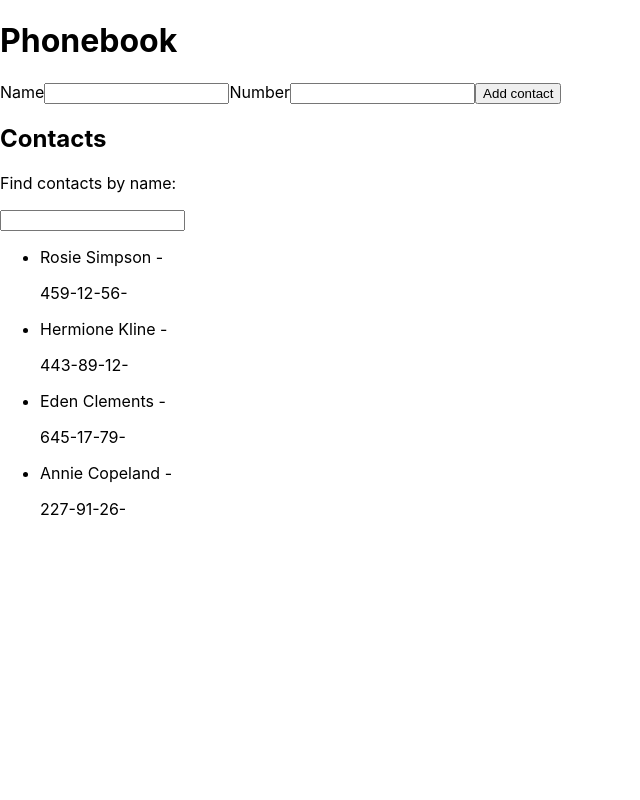
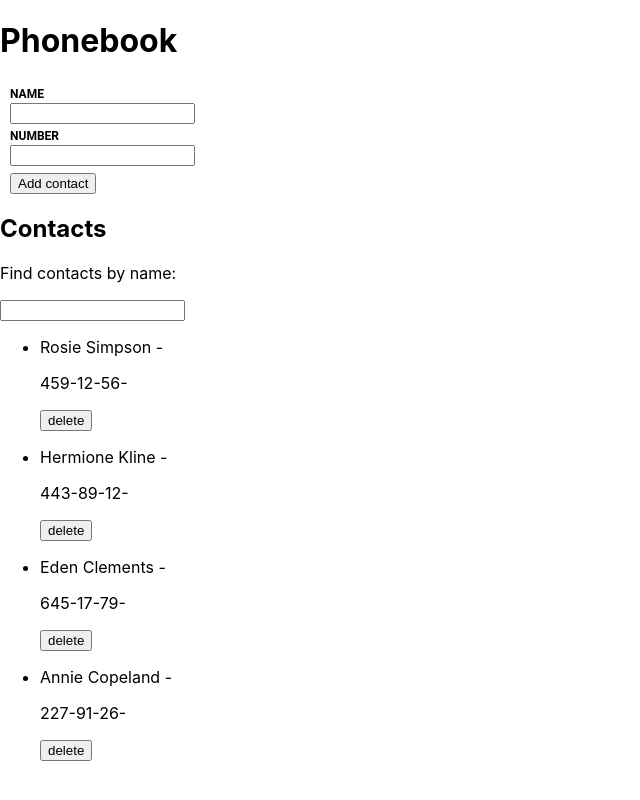
Before and after one commit to Julija100/goit-react-hw-02-phonebook, a React (Create React App) app: page / in a window 1280 px wide. Shown: the whole page, without its empty margins (0-640 px from the left). Built offline with nearby package versions, Linux system fonts and the light colour scheme.

Commit message:
Added alert

```diff
--- a/src/App.jsx
+++ b/src/App.jsx
@@ -22,10 +22,28 @@ class App extends Component {
       name,
       number,
     };
+
+    const { contacts } = this.state;
+
+    const repeatedName = contacts.find(
+      (contact) => contact.name === contactsItem.name
+    );
+    const repeatedNumber = contacts.find(
+      (contact) => contact.number === contactsItem.number
+    );
+    if (repeatedName) {
+      alert(`${contactsItem.name} is already in contacts.`);
+      return;
+    }
+    if (repeatedNumber) {
+      alert(`${contactsItem.number} is already in contacts.`);
+      return;
+    }
     this.setState(({ contacts }) => ({
       contacts: [contactsItem, ...contacts],
     }));
   };
+
   onFilterChange = (e) => {
     this.setState({ filter: e.target.value });
   };
@@ -37,6 +55,16 @@ class App extends Component {
       contact.name.toLocaleLowerCase().includes(normalFilterValue)
     );
   };
+
+
+  deleteContact = (contactId) => {
+    this.setState((prevState) => ({
+      contacts: prevState.contacts.filter(
+        (contact) => contact.id !== contactId
+      ),
+    }));
+  }
+
   render() {
     const filteredContacts = this.getFilteredContacts();
     return (
@@ -45,7 +73,8 @@ class App extends Component {
         <ContactForm onSubmitData={this.addContact} />
         <h2>Contacts</h2>
         <Filter onFilterChange={this.onFilterChange} />
-        <ContactsList contacts={filteredContacts} />
+        <ContactsList contacts={filteredContacts}
+          deleteContactsButton={ this.deleteContact}/>
       </div>
     );
   }
--- a/src/components/ContactForm/ContactForm.jsx
+++ b/src/components/ContactForm/ContactForm.jsx
@@ -1,4 +1,5 @@
 import React, { Component } from "react";
+import style from '../ContactForm/ContactForm.module.css'
 
 class ContactForm extends Component {
   state = {
@@ -20,9 +21,9 @@ class ContactForm extends Component {
   render() {
     const { name, number } = this.state;
     return (
-      <form onSubmit={this.onFormSubmit}>
+      <form className={style.contactForm} onSubmit={this.onFormSubmit}>
         <label>
-          <span>Name</span>
+          <span className={style.titleStyle}>Name</span>
           <input
             type="text"
             name="name"
@@ -34,18 +35,21 @@ class ContactForm extends Component {
           />
         </label>
         <label>
-          <span>Number</span>
+          <span className={style.titleStyle}>Number</span>
           <input
             type="tel"
             name="number"
             pattern="\+?\d{1,4}?[-.\s]?\(?\d{1,3}?\)?[-.\s]?\d{1,4}[-.\s]?\d{1,4}[-.\s]?\d{1,9}"
             title="Номер телефона должен состоять цифр и может содержать пробелы, тире, круглые скобки и может начинаться с +"
-                    required
-                    value={number}
-                    onChange={this.onInputChange}
+            required
+            value={number}
+            onChange={this.onInputChange}
           />
-            </label>
-            <button type = 'submit'>Add contact</button>
+        </label>
+        <button
+          className={style.formButton}
+          type="submit">Add contact
+        </button>
       </form>
     );
   }
--- a/src/components/ContactForm/ContactForm.module.css
+++ b/src/components/ContactForm/ContactForm.module.css
@@ -0,0 +1,16 @@
+.contactForm{
+    display: table-caption;
+    padding-left: 10px;
+}
+.titleStyle{
+font-family: Roboto;
+    font-style: normal;
+    font-weight: 500;
+    font-size: 12px;
+    line-height: 14px;
+    text-transform: uppercase;
+    font-weight: bold;
+}
+.formButton{
+    margin-top: 7px;
+}
--- a/src/components/ContactsList/ContactsList.jsx
+++ b/src/components/ContactsList/ContactsList.jsx
@@ -1,14 +1,34 @@
-const ContactsList = ({ contacts }) => {
+import PropTypes from 'prop-types'
+
+const ContactsList = ({ contacts, deleteContactsButton }) => {
   return (
     <ul>
-      {contacts.map((contact) => (
-        <li key={contact.id}>
-          <p>{contact.name} - </p>
-          <p>{contact.number}- </p>
+      {contacts.map(({ id, name, number }) => (
+        <li key={id}>
+          <p>{name} - </p>
+          <p>{number}- </p>
+          <button
+            type="button"
+            onClick={() => deleteContactsButton(id)}
+            aria-label="Delete contact button"
+          >
+            delete
+          </button>
         </li>
       ))}
     </ul>
   );
 };
 
+ContactsList.propTypes = {
+  contacts: PropTypes.arrayOf(
+    PropTypes.shape({
+      id: PropTypes.string.isRequired,
+      name: PropTypes.string.isRequired,
+      number: PropTypes.string.isRequired,
+    })
+  ),
+  deleteContactsButton: PropTypes.func.isRequired,
+};
+
 export default ContactsList;
```
